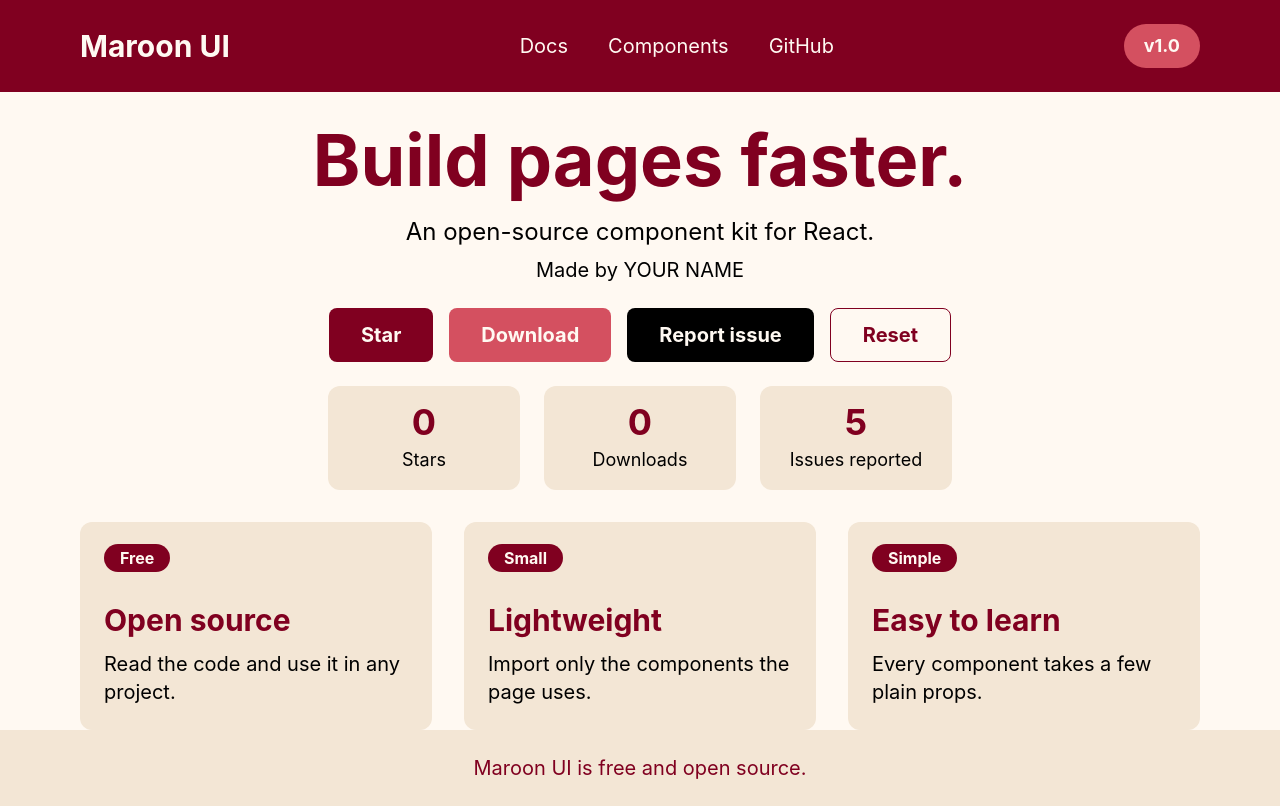
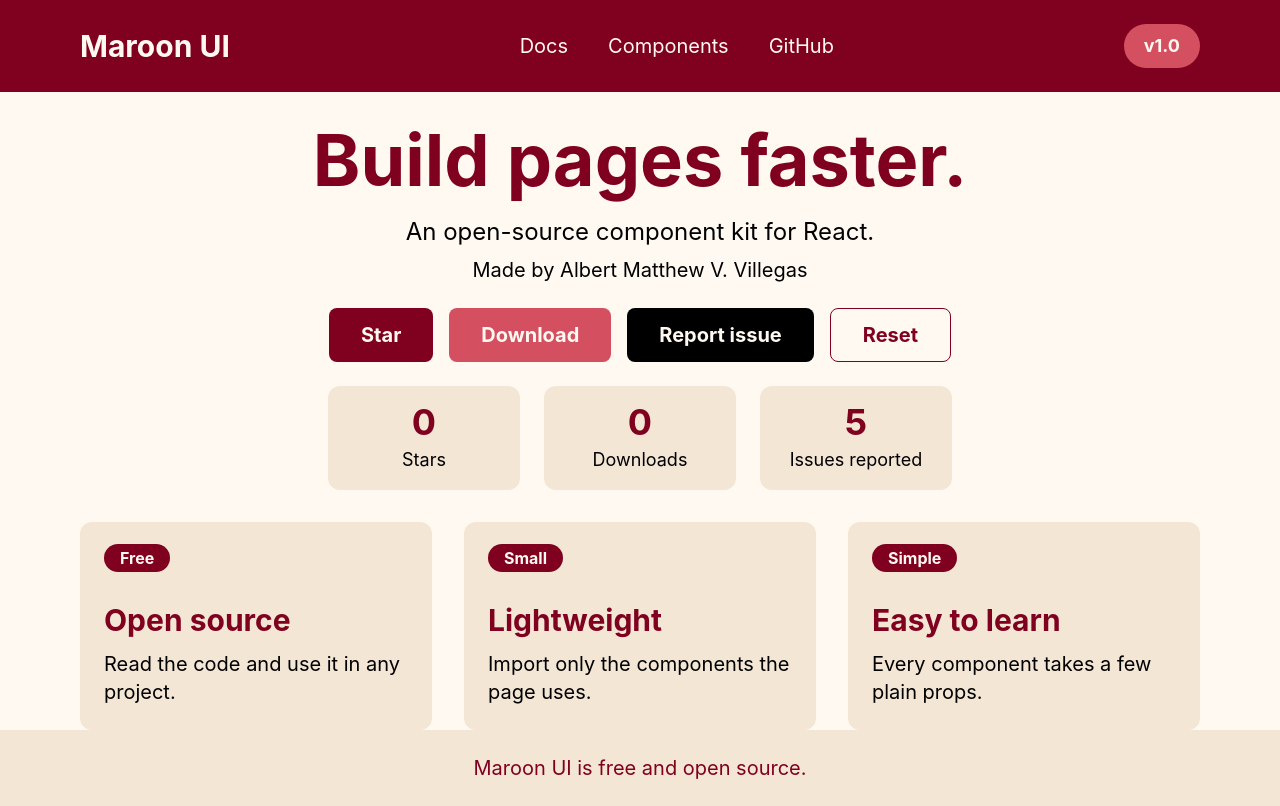
Before and after one commit to AlbertMatthewVillegas/CSIT340G5-Midterms-Villegas, a React (Vite) app: page / in a window 1280 px wide. Built offline with nearby package versions, Linux system fonts and the light colour scheme.

Commit message:
chore: replace YOUR NAME with Albert Matthew V. Villegas

```diff
--- a/src/App.jsx
+++ b/src/App.jsx
@@ -38,7 +38,7 @@ function App() {
       <header className="px-20 pt-8 text-center">
         <h2 className="text-7xl font-bold">Build pages faster.</h2>
         <p className="mt-5 text-2xl text-[#000000]">An open-source component kit for React.</p>
-        <p className="mt-2 text-xl text-[#000000]">Made by YOUR NAME</p>
+        <p className="mt-2 text-xl text-[#000000]">Made by Albert Matthew V. Villegas</p>
       </header>
 
       <div className="flex justify-center gap-4 py-6">
```
